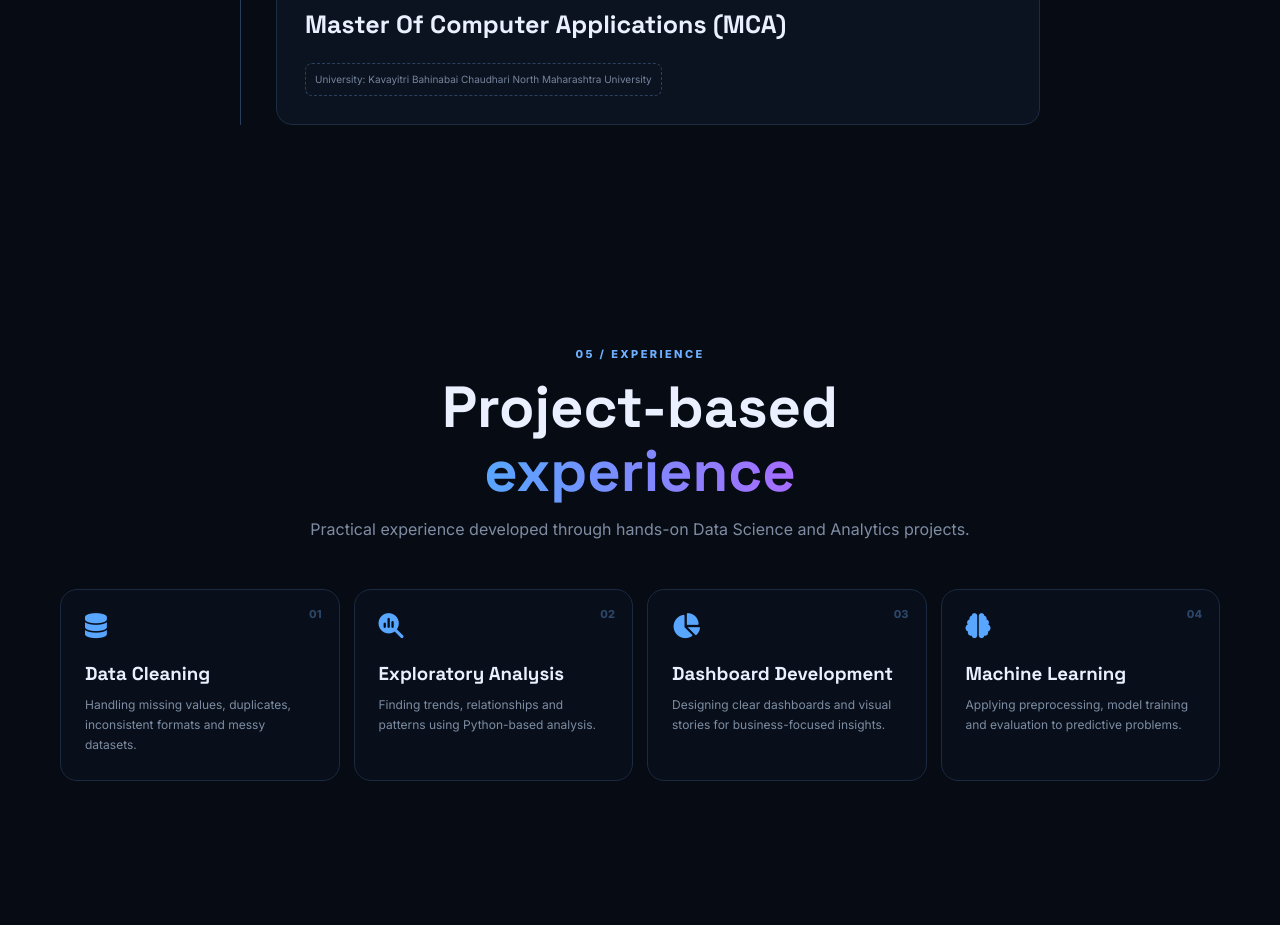
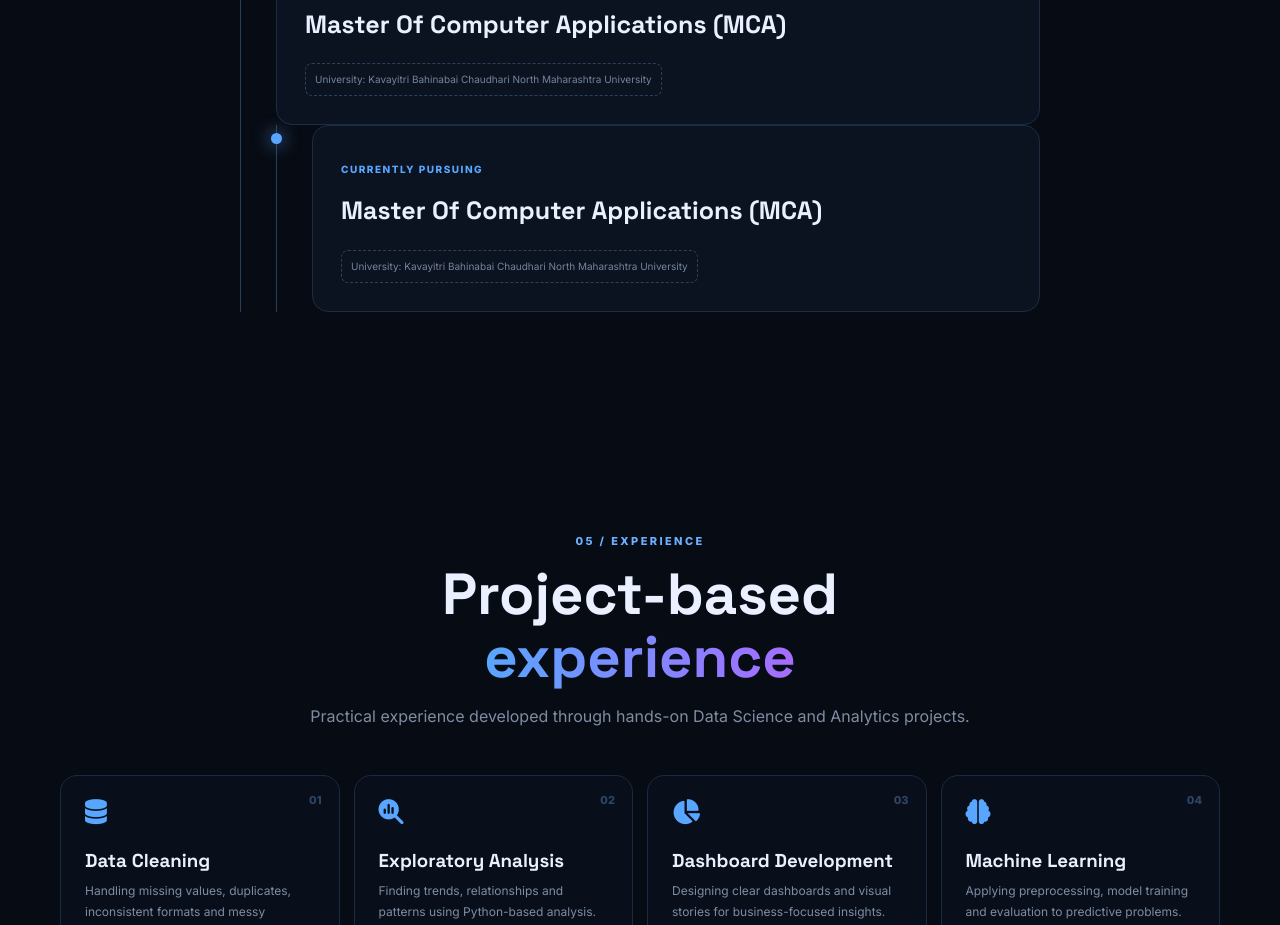
Before and after one commit to jagdish211/Jagdish-Suryawanshi-Portfolio, a plain HTML site: page index.html in a window 1280 px wide. Shown: the part 4135-5060 px from the top of the page. Drawn offline with Linux system fonts and the light colour scheme.

Commit message:
second commit

```diff
--- a/index.html
+++ b/index.html
@@ -113,6 +113,7 @@
       <div class="section-heading reveal"><p class="eyebrow">04 / EDUCATION</p><h2>My <span>foundation</span></h2></div>
       <div class="timeline reveal"><div class="timeline-dot"></div><div class="timeline-content"><span class="date">RECENTLY COMPLETED</span><h3>Bachelor of Computer Applications (BCA)</h3><p>Building a strong foundation in computer applications while developing practical skills in programming, databases and data science.</p><div class="placeholder-row"><span>University: Kavayitri Bahinabai Chaudhari North Maharashtra University</span><span>Graduation Year: 2026</span><span>CGPA / Percentage:9.00</span></div></div></div>
       <div class="timeline reveal"><div class="timeline-dot"></div><div class="timeline-content"><span class="date">CURRENTLY PURSUING</span><h3>Master Of Computer Applications (MCA)</h3><p></p><div class="placeholder-row"><span>University: Kavayitri Bahinabai Chaudhari North Maharashtra University</span></div></div>
+      <div class="timeline reveal"><div class="timeline-dot"></div><div class="timeline-content"><span class="date">CURRENTLY PURSUING</span><h3>Master Of Computer Applications (MCA)</h3><p></p><div class="placeholder-row"><span>University: Kavayitri Bahinabai Chaudhari North Maharashtra University</span></div></div>
     </section>
 
     <section class="section" id="experience">
```
